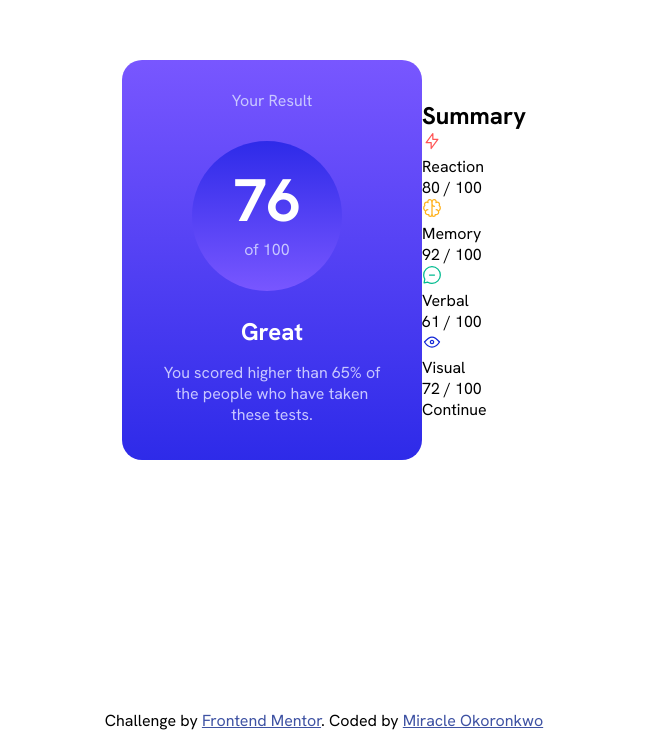
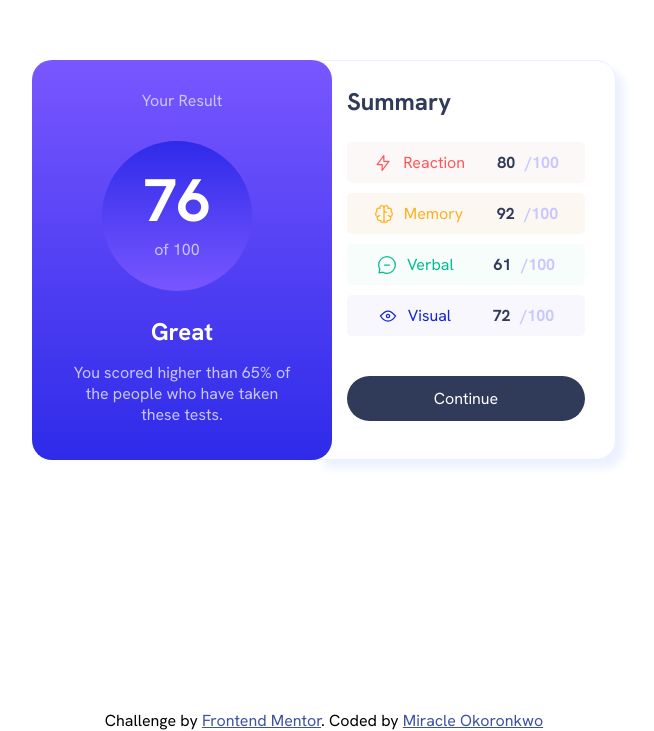
Before and after one commit to miracollo/result-summary-component-card, a plain HTML site: page index.html in a window 1280 px wide. Shown: the part 140-871 px from the top of the page, without its empty margins (316-970 px from the left). Drawn offline with Linux system fonts and the light colour scheme.

Commit message:
did some changes

```diff
--- a/index.html
+++ b/index.html
@@ -14,6 +14,7 @@
 
     <title>Frontend Mentor | Results summary component</title>
     <link rel="stylesheet" href="style.css" />
+    <link rel="stylesheet" href="mediaquarries.css" />
 
     <!-- Feel free to remove these styles or customise in your own stylesheet 👍 -->
     <style>
@@ -46,7 +47,7 @@
         <div class="right-side">
           <h2 class="head">Summary</h2>
 
-          <div class="flex bg-pink">
+          <div class="flex-bg-pink">
             <div>
               <div class="react">
                 <svg
@@ -69,12 +70,12 @@
             </div>
 
             <div class="react">
-              <span class="numerator"> 80 </span>/
-              <span class="numerator"> 100 </span>
+              <span class="numerator"> 80 </span>
+              <span class="numerator-2"> <span>/</span>100 </span>
             </div>
           </div>
 
-          <div class="flex bg-yellow">
+          <div class="flex-bg-yellow">
             <div class="react">
               <svg
                 xmlns="http://www.w3.org/2000/svg"
@@ -108,11 +109,12 @@
               <p class="svg-2">Memory</p>
             </div>
             <div class="react">
-              <span class="numerator"> 92</span> / <span> 100</span>
+              <span class="numerator"> 92</span>
+              <span class="numerator-2"> <span>/</span>100</span>
             </div>
           </div>
 
-          <div class="flex bg-green">
+          <div class="flex-bg-green">
             <div class="react">
               <svg
                 xmlns="http://www.w3.org/2000/svg"
@@ -132,11 +134,12 @@
               <p class="svg-3">Verbal</p>
             </div>
             <div class="react">
-              <span class="numerator"> 61</span> / <span> 100</span>
+              <span class="numerator"> 61</span>
+              <span class="numerator-2"> <span>/</span>100</span>
             </div>
           </div>
 
-          <div class="flex bg-blue">
+          <div class="flex-bg-blue">
             <div class="react">
               <svg
                 xmlns="http://www.w3.org/2000/svg"
@@ -163,7 +166,8 @@
               <p class="svg-4">Visual</p>
             </div>
             <div class="react">
-              <span class="numerator">72</span> / <span>100</span>
+              <span class="numerator">72</span>
+              <span class="numerator-2"> <span>/</span>100</span>
             </div>
           </div>
           <div class="btn">
--- /dev/null
+++ b/mediaquarries.css
@@ -0,0 +1,20 @@
+@media screen and (max-width: 430px) {
+  body {
+    margin-bottom: 30px;
+    height: 100vh;
+  }
+  .left-side {
+    margin-top: 30px;
+  }
+
+  .right-side {
+    border-radius: 20px;
+    border: 5px solid hsl(221, 100%, 96%);
+    box-shadow: 20px;
+    margin-left: 0.5rem;
+  }
+
+  .attribution {
+    margin-top: 20rem;
+  }
+}
--- a/style.css
+++ b/style.css
@@ -66,3 +66,100 @@ section {
   padding: 0px 40px 30px 40px;
   color: hsl(241, 100%, 89%);
 }
+
+.right-side > h2 {
+  color: hsl(224, 30%, 27%);
+  margin: 25px 0 25px 30px;
+}
+
+.right-side {
+  height: 400px;
+  width: 300px;
+  background: hsl(0, 0%, 100%);
+  border-radius: 0px 20px 20px 0px;
+  border: 0.5px solid hsl(221, 100%, 96%);
+  box-shadow: 8px 8px 10px 0 hsl(221, 100%, 96%);
+  z-index: -1;
+  margin-left: -1rem;
+}
+
+.flex-bg-pink {
+  display: flex;
+  justify-content: space-around;
+  background-color: hsl(0, 40%, 98%);
+  padding: 10px;
+  margin: 10px 30px 0px 30px;
+  border-radius: 5px;
+}
+
+.flex-bg-yellow {
+  display: flex;
+  justify-content: space-around;
+  background-color: hsl(27, 73%, 97%);
+  padding: 10px;
+  margin: 10px 30px 0px 30px;
+  border-radius: 5px;
+}
+
+.flex-bg-green {
+  display: flex;
+  justify-content: space-around;
+  background-color: hsl(156, 56%, 98%);
+  padding: 10px;
+  margin: 10px 30px 0px 30px;
+  border-radius: 5px;
+}
+
+.flex-bg-blue {
+  display: flex;
+  justify-content: space-around;
+  background-color: hsl(240, 64%, 98%);
+  padding: 10px;
+  margin: 10px 30px 40px 30px;
+  border-radius: 5px;
+}
+
+.react {
+  display: flex;
+  justify-content: center;
+  align-items: center;
+  gap: 10px;
+}
+
+.btn {
+  text-align: center;
+  color: hsl(0, 0%, 100%);
+  background-color: hsl(224, 30%, 27%);
+  padding: 12px;
+  margin: 0 30px 0 30px;
+  border-radius: 25px;
+}
+
+.svg-1 {
+  color: hsl(0, 100%, 67%);
+}
+
+.svg-2 {
+  color: hsl(39, 100%, 56%);
+}
+
+.svg-3 {
+  color: hsl(166, 100%, 37%);
+}
+
+.svg-4 {
+  color: hsl(234, 85%, 45%);
+}
+
+.numerator {
+  color: hsl(224, 30%, 27%);
+  font-weight: 700;
+}
+
+.numerator-2 {
+  color: hsl(241, 100%, 89%);
+  font-weight: 700;
+}
+.numerator-2 span {
+  color: hsl(241, 100%, 89%);
+}
```
